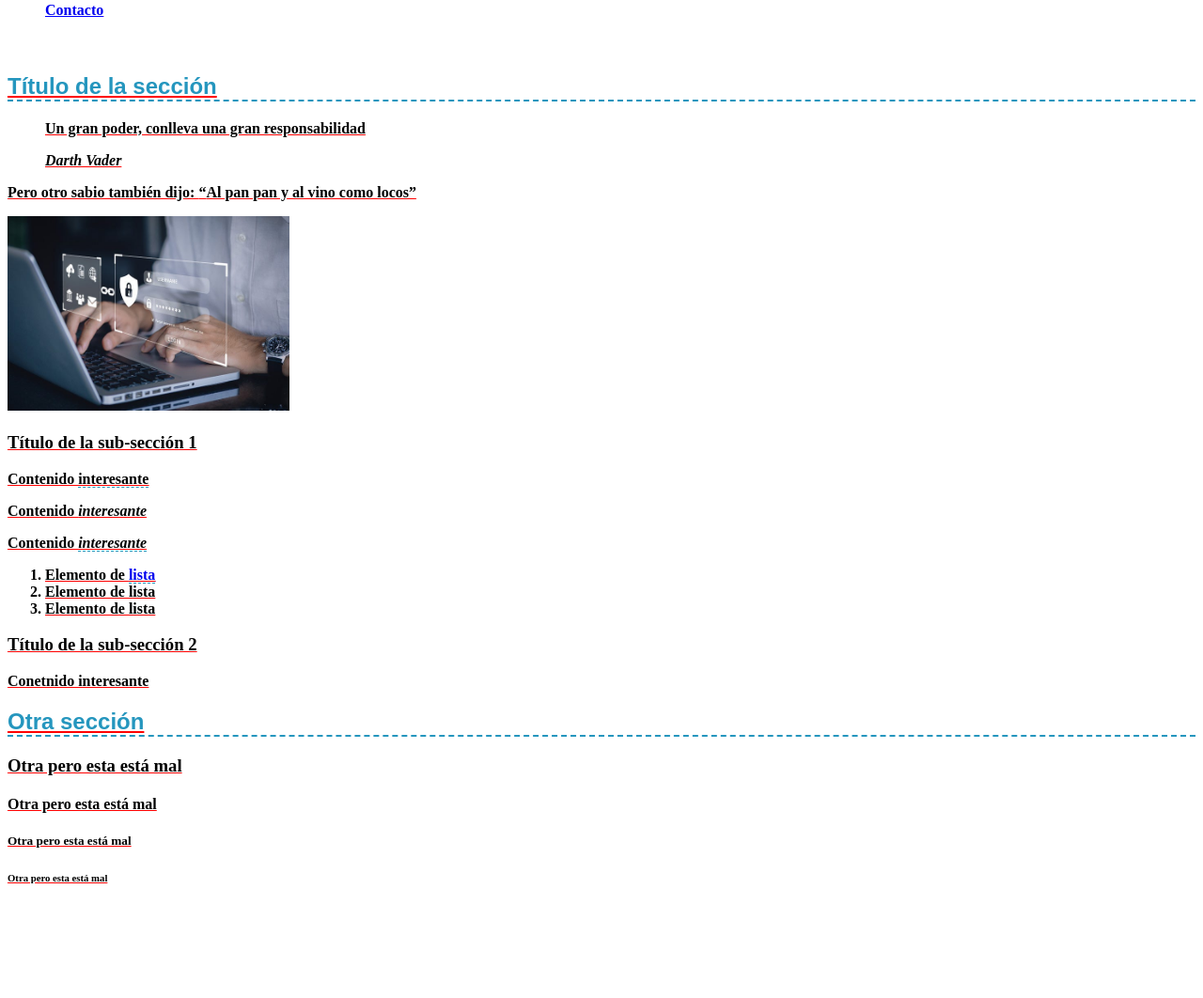
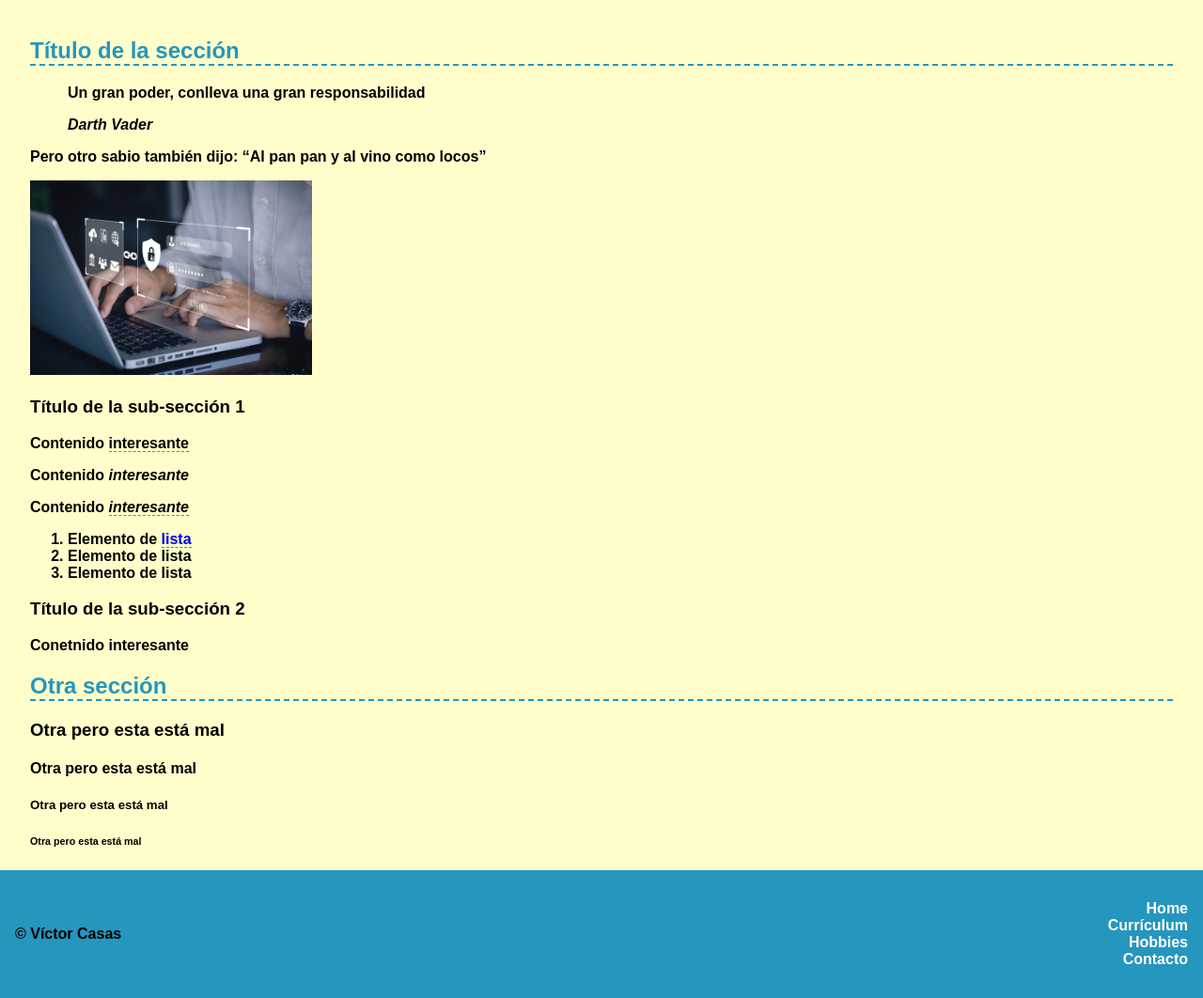
Before and after one commit to VictorCasas-no/VictorCasas-no.github.io, a plain HTML site: page index.html in a window 1280 px wide. Shown: the part 441-1503 px from the top of the page at 94% size. Before the commit the page ends 1406 px from the top, so only its background shows below. Drawn offline with Linux system fonts and the light colour scheme.

Commit message:
Add files via upload

```diff
--- /dev/null
+++ b/estilo.css
@@ -0,0 +1,159 @@
+main {
+	margin: 0 32px 0 32px;
+}
+
+/*------------------------------------------------------------*/
+
+body {
+	margin: 0;
+	background-color: #FFFECB;
+	font-family: sans-serif;
+}
+
+/*------------------------------------------------------------*/
+
+header nav ul {
+	display: flex;
+	justify-content: space-evenly;
+	list-style: none;
+	margin: 0;
+	padding: 0;
+	background-color: #2596be;
+}
+
+/*------------------------------------------------------------*/
+
+header nav ul a {
+	display: block;
+	padding: 16px;
+	color: #ffffff;
+	text-decoration: none;
+	background-color: #4CC9FE;
+}
+
+/*------------------------------------------------------------*/
+
+header nav ul a:hover {
+	display: block;
+	padding: 16px;
+	color: #ffffff;
+	text-decoration: none;
+}
+
+/*------------------------------------------------------------*/
+
+header nav ul li {
+	flex-grow: 1;
+}
+
+/*------------------------------------------------------------*/
+
+h1 {
+	color: #2596be;
+	font-size: 26px;
+	font-family: sans-serif;
+	border-bottom: 4px solid #2596be;
+	background-color: #abdbe3;
+}
+
+/*------------------------------------------------------------*/
+
+h2 {
+	color: #2596be;
+	font-family: sans-serif;
+	border-bottom: 2px dashed #2596be;
+}
+
+/*------------------------------------------------------------*/
+
+img {
+	width: 300px;
+}
+
+/*------------------------------------------------------------*/
+
+strong {
+	border-bottom: 1px dashed #2596be;
+	text-decoration: none;
+	font-family: sans-serif;
+}
+
+/*------------------------------------------------------------*/
+
+a {
+	text-decoration: none;
+}
+
+/*------------------------------------------------------------*/
+
+a:visited {
+	color: light-grey;
+}
+
+/*------------------------------------------------------------*/
+
+a:hover {
+	background-color: yellow;
+}
+
+/*------------------------------------------------------------*/
+
+h1 {
+	margin: 128px 32px 128px 32px;
+	text-align: center;
+	padding: 32px 32px 32px 32px;
+}
+
+/*------------------------------------------------------------*/
+
+p {
+	text-align: justify;
+}
+
+/*------------------------------------------------------------*/
+
+ul {
+	list-style: none;
+}
+
+/*------------------------------------------------------------*/
+
+footer {
+	display: flex;
+	background-color: #2596be;
+	flex-direction: row-reverse;
+	justify-content: space-between;
+	align-items: center;
+	padding: 16px;
+}
+
+/*------------------------------------------------------------*/
+
+footer nav ul {
+	list-style: none;
+	padding: 0;
+	text-align: right;
+}
+
+/*------------------------------------------------------------*/
+
+footer nav a {
+	text-decoration: none;
+	color: #ffffff;
+}
+
+/*------------------------------------------------------------*/
+
+footer nav a:hover {
+	text-decoration: underline;
+	color: #F5F4B3;
+	background-color: transparent;
+}
+
+/*------------------------------------------------------------*/
+
+label {
+	display: block;
+}
+
+/*------------------------------------------------------------*/
--- a/index.html
+++ b/index.html
@@ -1,64 +1,15 @@
 <!DOCTYPE html>
-<html>
+<html lang="es">
 	<head>
 		<title>Víctor Casas</title>
-		<style>
 
-			h1 {
-			color: #2596be;
-			font-size: 26px;
-			font-family: sans-serif;
-			border-bottom: 4px solid #2596be;
-			background-color: #abdbe3;
-			}
-
-			h2 {
-			color: #2596be;
-			font-family: sans-serif;
-			border-bottom: 2px dashed #2596be;
-			}
-
-			img {
-			width: 300px;
-			}
-
-			strong {
-			border-bottom: 1px dashed #2596be;
-			text-decoration: underline red;
-			}
-
-			a {
-			text-decoration: underline blue;
-			}
-
-			a:visited {
-			color: green;
-			}
-
-			a:hover {
-			background-color: yellow;
-			}
-
-			h1 {
-			margin: 128px 32px 128px 32px;
-			text-align: center;
-			padding: 32px 32px 32px 32px;
-			}
-
-			p {
-			text-align: justify;
-			}
-
-			ul {
-			list-style: none;
-			}
-
-		</style>
+		<link rel="stylesheet" href="estilo.css" />
 	</head>
 
 
 	<body>
 		<header>
+			<nav>
 				<h1>Víctor Casas</h1>
 				<p>Alumno de <strong>ENTI-CFGS <strong><em>ASIX-Ciberseguridad</em></strong></p>
 				<ul>
@@ -66,6 +17,8 @@
 					<li><a href="cv.html">Currículum</a></li>
 					<li><a href="hobbies.html">Hobbies</a></li>
 					<li><a href="contact.html">Contacto</a></li>
+				</ul>
+			</nav>
 		</header>
 
 		<main>
@@ -104,5 +57,20 @@
 			<h5>Otra pero esta está mal</h5>
 			<h6>Otra pero esta está mal</h6>
 		</main>
+
+		<footer>
+			<nav>
+				<ul>
+					<li><a href="index.html">Home</a></li>
+					<li><a href="cv.html">Currículum</a></li>
+					<li><a href="hobbies.html">Hobbies</a></li>
+					<li><a href="contact.html">Contacto</a></li>
+				</ul>
+			</nav>
+
+			<p>&copy; Víctor Casas</p>
+
+
+		</footer>
 	</body>
 </html>
```
Lines whose indentation alone changed are shown as unchanged.
